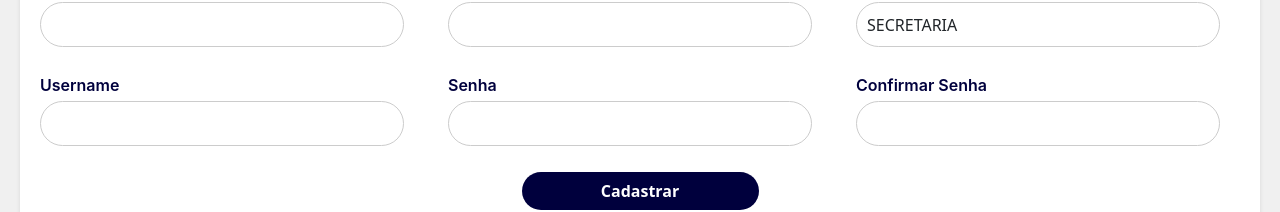
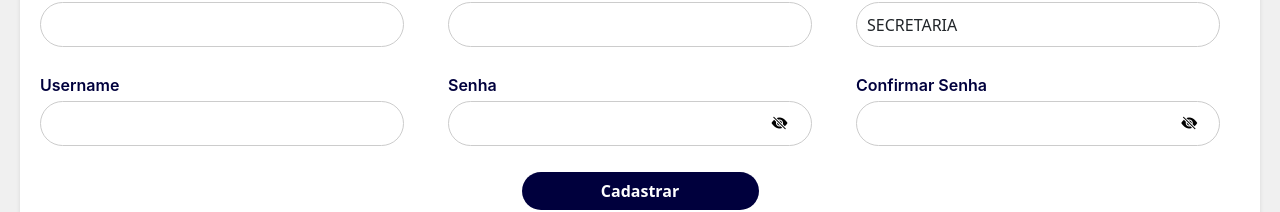
Before and after one commit to orbitechz/NPVet-Frontend-Demo, an Angular app: page /usuario/register in a window 1280 px wide. Shown: the part 136-348 px from the top of the page. Built offline with nearby package versions, Linux system fonts and the light colour scheme.

Commit message:
feat: password eye added

```diff
--- a/src/app/views/usuario/usuario-details/usuario-details.component.html
+++ b/src/app/views/usuario/usuario-details/usuario-details.component.html
@@ -80,11 +80,11 @@
             />
           </div>
         </div>
-        <div class="col-md-4">
-          <div class="form-group">
+        <div class="col-md-4 d-flex align-items-center justify-content-between">
+          <div class="form-group pass">
             <label for="senha" class="mb-1">Senha</label>
             <input
-              type="password"
+              [type]="hide ? 'password' : 'text'"
               id="senha"
               class="form-control"
               name="senha"
@@ -92,11 +92,15 @@
               required
             />
           </div>
+          <button (click)="hide = !hide" [attr.aria-label]="'Hide password'" [attr.aria-pressed]="hide" class="eye align-self-end">
+            <i [class]="hide ? 'bi bi-eye-slash-fill' : 'bi bi-eye-fill'"></i>
+          </button>
         </div>
-        <div class="col-md-4">
-          <div class="form-group">
+        <div class="col-md-4 d-flex align-items-center justify-content-between">
+          <div class="form-group pass">
             <label for="confirmarSenha" class="mb-1">Confirmar Senha</label>
             <input
+            [type]="hide2 ? 'password' : 'text'"
               type="password"
               id="confirmarSenha"
               class="form-control"
@@ -105,6 +109,9 @@
               required
             />
           </div>
+          <button (click)="hide2 = !hide2" [attr.aria-label]="'Hide password'" [attr.aria-pressed]="hide2" class="eye2 align-self-end">
+            <i [class]="hide2 ? 'bi bi-eye-slash-fill' : 'bi bi-eye-fill'"></i>
+          </button>
         </div>
       </div>
       <div class="text-center">
--- a/src/app/views/usuario/usuario-details/usuario-details.component.scss
+++ b/src/app/views/usuario/usuario-details/usuario-details.component.scss
@@ -91,3 +91,24 @@
   .text-center {
     text-align: center;
   }
+
+  .pass{
+    flex: 90%;
+    position: relative;
+  }
+
+  .eye{
+    background: transparent;
+    border: none;
+    position: absolute;
+    right: 38%;
+    margin-bottom: 20px;
+  }
+
+  .eye2{
+    background: transparent;
+    border: none;
+    position: absolute;
+    right: 6%;
+    margin-bottom: 20px;
+  }
--- a/src/app/views/usuario/usuario-details/usuario-details.component.ts
+++ b/src/app/views/usuario/usuario-details/usuario-details.component.ts
@@ -19,6 +19,9 @@ export class UsuarioDetailsComponent implements OnInit{
 
   uService = inject(UsuarioService);
   router = inject(Router);
+
+  hide = true;
+  hide2 = true;
 
   @Input() isErro: boolean = true;
   @Input() mensagem: string = '';
```
